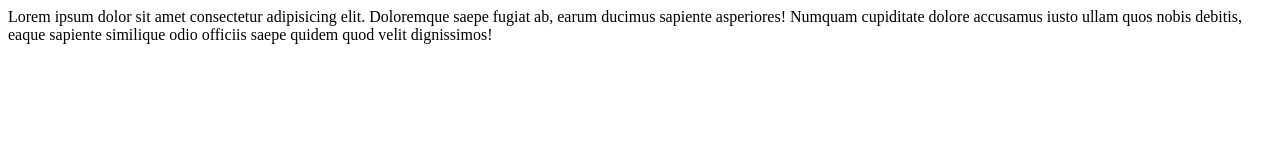
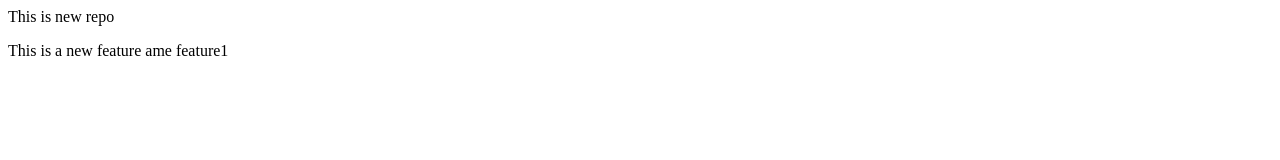
Before and after one commit to Purvisahu28/LocalRepo, a plain HTML site: page index.html in a window 1280 px wide. Drawn offline with Linux system fonts and the light colour scheme.

Commit message:
Add new feature

```diff
--- a/index.html
+++ b/index.html
@@ -1 +1,2 @@
-<p>Lorem ipsum dolor sit amet consectetur adipisicing elit. Doloremque saepe fugiat ab, earum ducimus sapiente asperiores! Numquam cupiditate dolore accusamus iusto ullam quos nobis debitis, eaque sapiente similique odio officiis saepe quidem quod velit dignissimos!</p>
+<p>This is new repo</p>
+<p>This is a new feature ame feature1</p>
```
